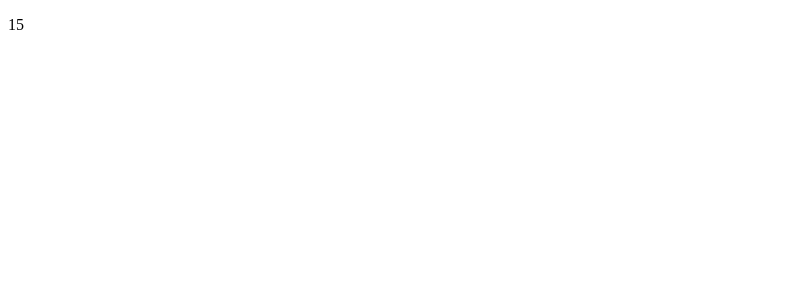
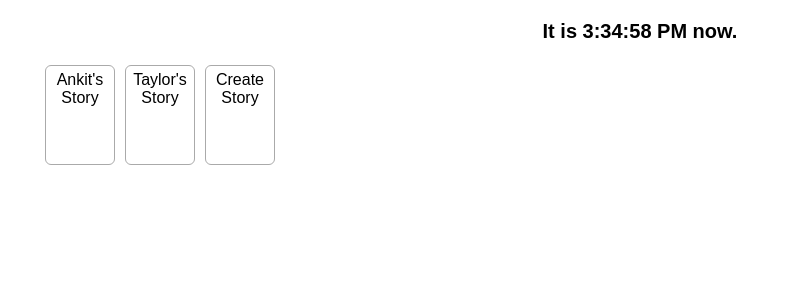
Before and after one commit to sethmwebi/mentors-with-joseph-react, a React (Vite) app: page / in a window 1280 px wide. Shown: the top 300 px of the page, without its empty margins (0-790 px from the left). Built offline with nearby package versions, Linux system fonts and the light colour scheme.

Commit message:
UI as a tree

```diff
--- a/src/App.css
+++ b/src/App.css
@@ -1,13 +1,63 @@
-.avatar {
-  border-radius: 50%;
-  object-fit: cover;
+* {
+  box-sizing: border-box;
 }
 
-.card {
-  height: 500px;
-  width: 500px;
-  border: 1px solid #333;
-  display: flex;
-  justify-content: center;
-  align-items: center;
+body {
+  font-family: sans-serif;
+  margin: 20px;
+  padding: 0;
 }
+
+h1 {
+  margin-top: 0;
+  font-size: 22px;
+}
+
+h2 {
+  margin-top: 0;
+  font-size: 20px;
+}
+
+h3 {
+  margin-top: 0;
+  font-size: 18px;
+}
+
+h4 {
+  margin-top: 0;
+  font-size: 16px;
+}
+
+h5 {
+  margin-top: 0;
+  font-size: 14px;
+}
+
+h6 {
+  margin-top: 0;
+  font-size: 12px;
+}
+
+code {
+  font-size: 1.2em;
+}
+
+ul {
+  padding-inline-start: 20px;
+}
+
+ul {
+  margin: 0;
+  list-style-type: none;
+}
+
+li {
+  border: 1px solid #aaa;
+  border-radius: 6px;
+  float: left;
+  margin: 5px;
+  margin-bottom: 20px;
+  padding: 5px;
+  width: 70px;
+  height: 100px;
+}
--- a/src/App.jsx
+++ b/src/App.jsx
@@ -608,14 +608,101 @@ import Avatar from "./Avatar";
 //   }
 //   return <h1 id="time">{time.toLocaleTimeString()}</h1>;
 // }
-export default function Clock() {
-  const time = new Date().getHours();
-  console.log(time);
-  let timeOfDay = "";
-  if (time > 6) {
-    timeOfDay = <p className="day">{time}</p>;
-  } else {
-    timeOfDay = <h1 className="night">{time}</h1>;
+// export default function Clock() {
+//   const time = new Date().getHours();
+//   console.log(time);
+//   let timeOfDay = "";
+//   if (time > 6) {
+//     timeOfDay = <p className="day">{time}</p>;
+//   } else {
+//     timeOfDay = <h1 className="night">{time}</h1>;
+//   }
+//   return timeOfDay;
+// }
+
+// const poem = {
+//   lines: [
+//     "I write, erase, rewrite",
+//     "Erase again, and then",
+//     "A poppy blooms.",
+//   ],
+// };
+//
+// export default function Poem() {
+//   return (
+//     <article>
+//       {poem.lines.map((line, index) => {
+//         return (
+//           <>
+//             <p key={index}>{line}</p>
+//             {index < poem.lines.length - 1 && <hr />}
+//           </>
+//         );
+//       })}
+//     </article>
+//   );
+// }
+
+// import Profile from "./Profile";
+//
+// export default function App() {
+//   return (
+//     <>
+//       <Profile
+//         person={{
+//           imageId: "lrWQx8l",
+//           name: "Subrahmanyan Chandrasekhar",
+//         }}
+//       />
+//       <Profile
+//         person={{
+//           imageId: "MK3eW3A",
+//           name: "Creola Katherine Johnson",
+//         }}
+//       />
+//     </>
+//   );
+// }
+
+import { useState, useEffect } from "react";
+import StoryTray from "./StoryTray";
+
+let initialStories = [
+  { id: 0, label: "Ankit's Story" },
+  { id: 1, label: "Taylor's Story" },
+];
+
+export default function App() {
+  let [stories, setStories] = useState([...initialStories]);
+  let time = useTime();
+
+  // HACK: Prevent the memory from growing forever while you read docs.
+  // We're breaking our own rules here.
+  if (stories.length > 100) {
+    stories.length = 100;
   }
-  return timeOfDay;
+
+  return (
+    <div
+      style={{
+        width: "100%",
+        height: "100%",
+        textAlign: "center",
+      }}
+    >
+      <h2>It is {time.toLocaleTimeString()} now.</h2>
+      <StoryTray stories={stories} setStories={setStories} />
+    </div>
+  );
 }
+
+function useTime() {
+  const [time, setTime] = useState(() => new Date());
+  useEffect(() => {
+    const id = setInterval(() => {
+      setTime(new Date());
+    }, 1000);
+    return () => clearInterval(id);
+  }, []);
+  return time;
+}
--- /dev/null
+++ b/src/StoryTray.jsx
@@ -0,0 +1,15 @@
+import { useEffect } from "react";
+
+export default function StoryTray({ stories, setStories }) {
+  useEffect(() => {
+    setStories([...stories, { id: "create", label: "Create Story" }]);
+  }, []);
+
+  return (
+    <ul>
+      {stories.map((story, idx) => (
+        <li key={story.id + idx}>{story.label}</li>
+      ))}
+    </ul>
+  );
+}
--- /dev/null
+++ b/src/utils.js
@@ -0,0 +1,3 @@
+export function getImageUrl(person, size = "s") {
+  return "https://i.imgur.com/" + person.imageId + size + ".jpg";
+}
```
Also changed, not shown: src/Panel.jsx (added, +13 -0 lines), src/Profile.jsx (+44 -16 lines).
